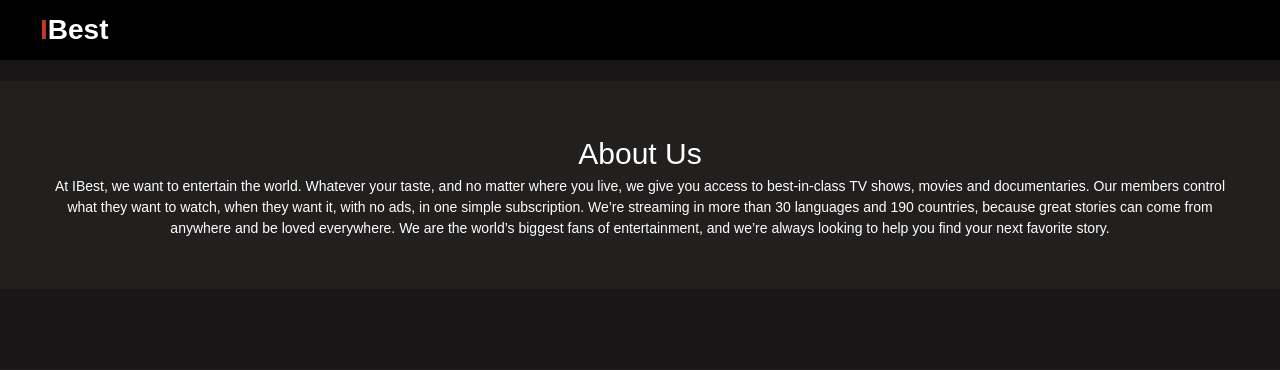
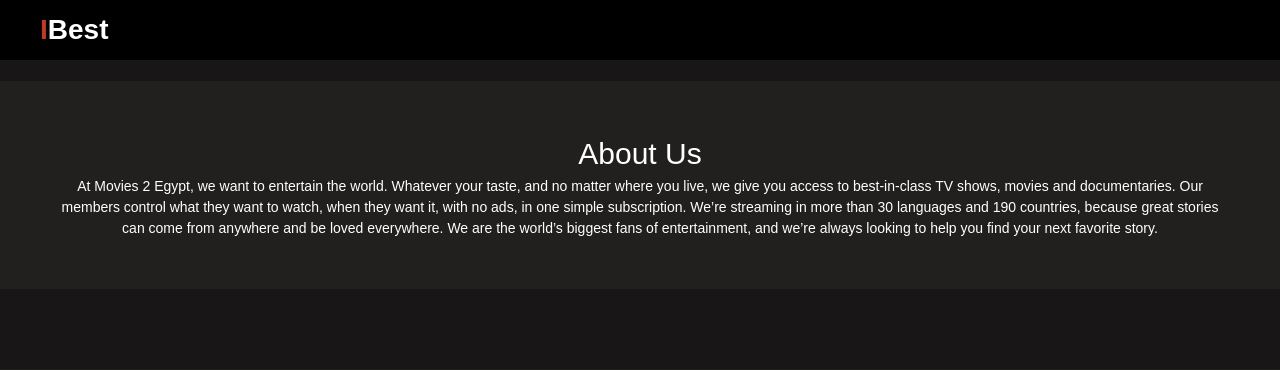
Before and after one commit to sherif-abdallah/Now-Tv, a Django app: page /about in a window 1280 px wide. Shown: the top 370 px of the page. Run offline with Django 3.2, Linux system fonts and the light colour scheme.

Commit message:
Update aboutus.html

```diff
--- a/movie/templates/movie/aboutus.html
+++ b/movie/templates/movie/aboutus.html
@@ -97,7 +97,7 @@
 <div class="about-section">
   <h1 style="font-size: 30px">About Us</h1>
   <p>
-    At IBest, we want to entertain the world. Whatever your taste, and no matter
+    At Movies 2 Egypt, we want to entertain the world. Whatever your taste, and no matter
     where you live, we give you access to best-in-class TV shows, movies and
     documentaries. Our members control what they want to watch, when they want
     it, with no ads, in one simple subscription. We’re streaming in more than 30
```
